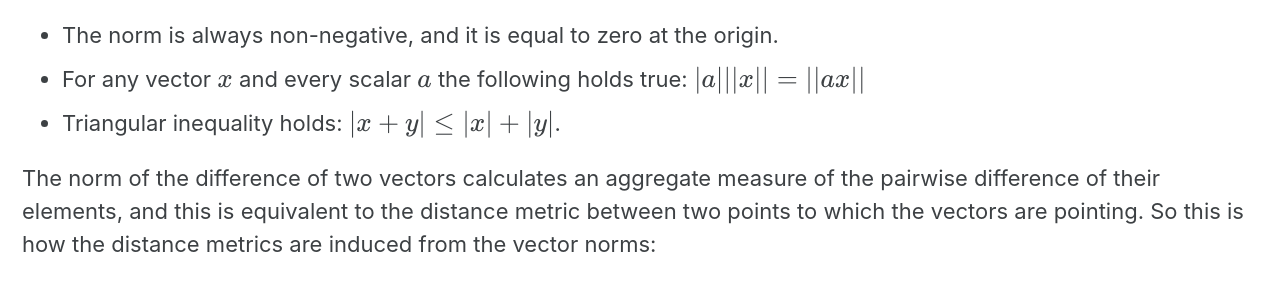
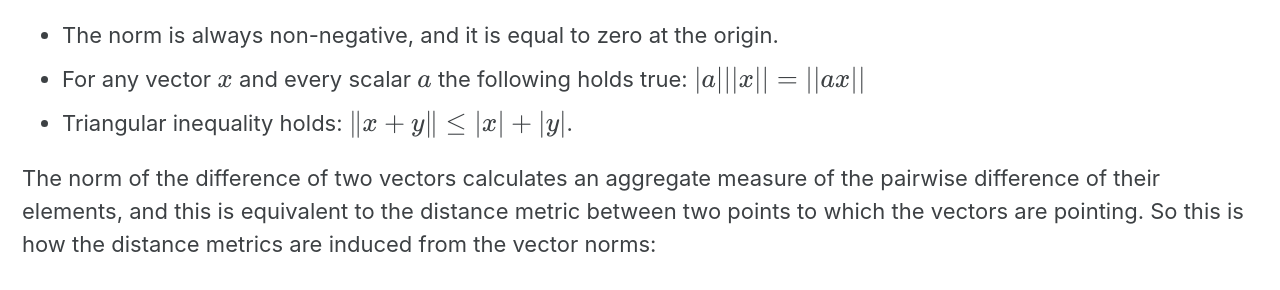
Before and after one commit to vzahorui/vzahorui.github.io, a Jekyll site: the page built from _posts/2021-07-29-distance-metrics.md, in a window 1280 px wide and 900 px high, scrolled down 474 px. Shown: the part 155-445 px from the top of the window. Built offline with Jekyll 4.4.1, drawn with Linux system fonts in a browser that asks for light colours; cached includes are drawn as plain includes; nearby versions of some CDN libraries; formulas are drawn with MathJax 3.

Commit message:
fixed formula displaying

```diff
--- a/_posts/2021-07-29-distance-metrics.md
+++ b/_posts/2021-07-29-distance-metrics.md
@@ -18,7 +18,7 @@ This is a special type of space where vectors have norms - special functions whi
 
 * The norm is always non-negative, and it is equal to zero at the origin.
 * For any vector $x$ and every scalar $a$ the following holds true: $\lvert a \rvert \lvert\lvert x\rvert\rvert = \lvert\lvert ax\rvert\rvert$
-* Triangular inequality holds: $\|x+y\| \leq \|x\| + \|y\|$.
+* Triangular inequality holds: $\lVert x+y\rVert \leq \|x\| + \|y\|$.
 
 The norm of the difference of two vectors calculates an aggregate measure of the pairwise difference of their elements, and this is equivalent to the distance metric between two points to which the vectors are pointing. So this is how the distance metrics are induced from the vector norms:
 
```
